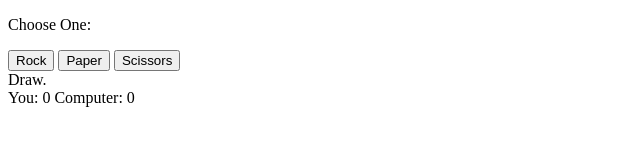
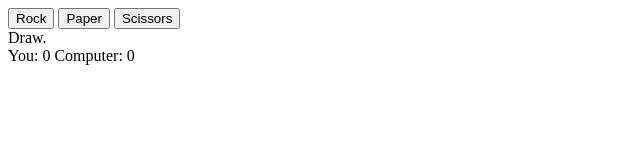
Before and after one commit to Freakachu69/rock-paper, a plain HTML site: page index.html in a window 1280 px wide. Both pictures are taken after a click on the button "Rock". Shown: the whole page, without its empty margins (0-640 px from the left). Drawn offline with Linux system fonts and the light colour scheme.

Commit message:
Change method for getting random computer choice Odds of each choice were not exactly equal before. Also made a few minor changes to the text in the UI.

```diff
--- a/index.html
+++ b/index.html
@@ -5,7 +5,6 @@
     <script src="script.js" defer></script>
 </html>
 <body>
-    <p>Choose One:</p>
     <button id="rock">Rock</button>
     <button id="paper">Paper</button>
     <button id="scissors">Scissors</button>
--- a/script.js
+++ b/script.js
@@ -2,11 +2,11 @@
     let computerScore = 0
 
     function getComputerChoice() {
-        Math.random()
+        let random = Math.floor(Math.random() * 3)
 
-        if (Math.random() <= .333) {
+        if (random === 0) {
             return "Rock";
-        } else if (Math.random() <= .666) {
+        } else if (random === 1) {
             return "Paper";
         } else {
             return "Scissors";
@@ -31,18 +31,17 @@
         }
 
         if (humanScore === 5) {
-            winner.textContent = "You Win!";
+            winner.textContent = "YOU WIN!";
             humanScore = 0;
             computerScore = 0;
         } else if (computerScore === 5) {
-            winner.textContent = "Computer Wins.";
+            winner.textContent = "COMPUTER WINS.";
             humanScore = 0;
             computerScore = 0;
         } else {
             winner.textContent = "";
         }
     }
-    //line breaks not working, <br> doesn't work either
 
     const result = document.querySelector('#result');
     const score = document.querySelector('#score');
```
Also changed, not shown: 1 other file.
